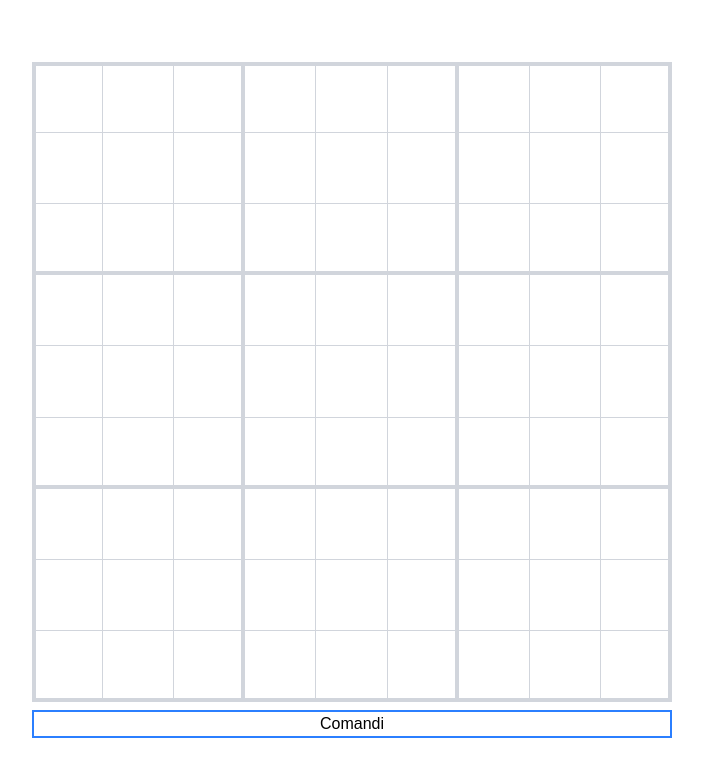
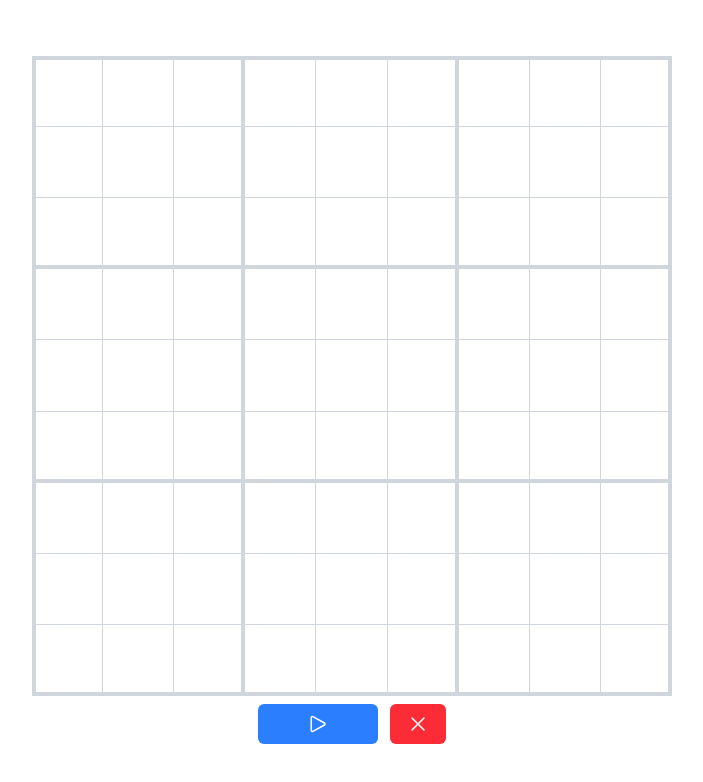
Before and after one commit to raaaandom/sudoku-solver, a Next.js app: page / in a window 1280 px wide. Shown: the top 782 px of the page, without its empty margins (288-991 px from the left). Built offline with nearby package versions, Linux system fonts and the light colour scheme.

Commit message:
feat: basic control panel

```diff
--- a/app/page.tsx
+++ b/app/page.tsx
@@ -120,10 +120,31 @@ export default function Home() {
         {/* Controls wrapper */}
         <div
           className="
-          border-2 border-blue-500 text-center
+          flex flex-row gap-3 px-1 justify-center
         ">
-          {/* Controls */}
-          Comandi
+          {/* Run */}
+          <button
+            className="
+            bg-blue-500 text-white
+            py-2 px-12 rounded-md
+            font-bold
+          ">
+            <svg xmlns="http://www.w3.org/2000/svg" fill="none" viewBox="0 0 24 24" stroke-width="1.5" stroke="currentColor" class="size-6">
+              <path stroke-linecap="round" stroke-linejoin="round" d="M5.25 5.653c0-.856.917-1.398 1.667-.986l11.54 6.347a1.125 1.125 0 0 1 0 1.972l-11.54 6.347a1.125 1.125 0 0 1-1.667-.986V5.653Z" />
+            </svg>
+          </button>
+          {/* Clear */}
+          <button
+            onClick={() => setBoard(Array(81).fill(0))}
+            className="
+            bg-red-500 text-white
+            py-2 px-4 rounded-md
+            font-bold
+          ">
+            <svg xmlns="http://www.w3.org/2000/svg" fill="none" viewBox="0 0 24 24" stroke-width="1.5" stroke="currentColor" class="size-6">
+              <path stroke-linecap="round" stroke-linejoin="round" d="M6 18 18 6M6 6l12 12" />
+            </svg>
+          </button>
         </div>
       </div>
     </div>
```
